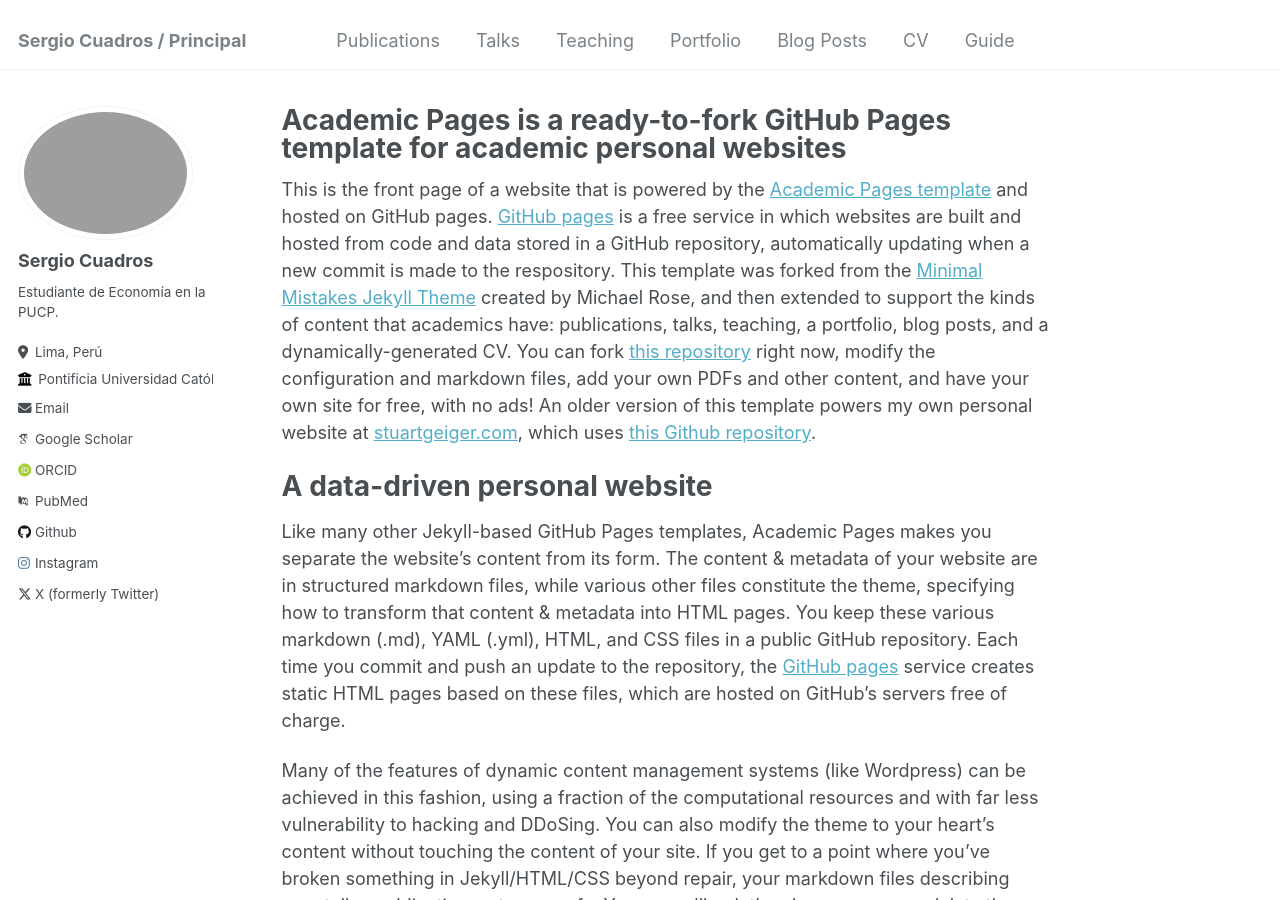
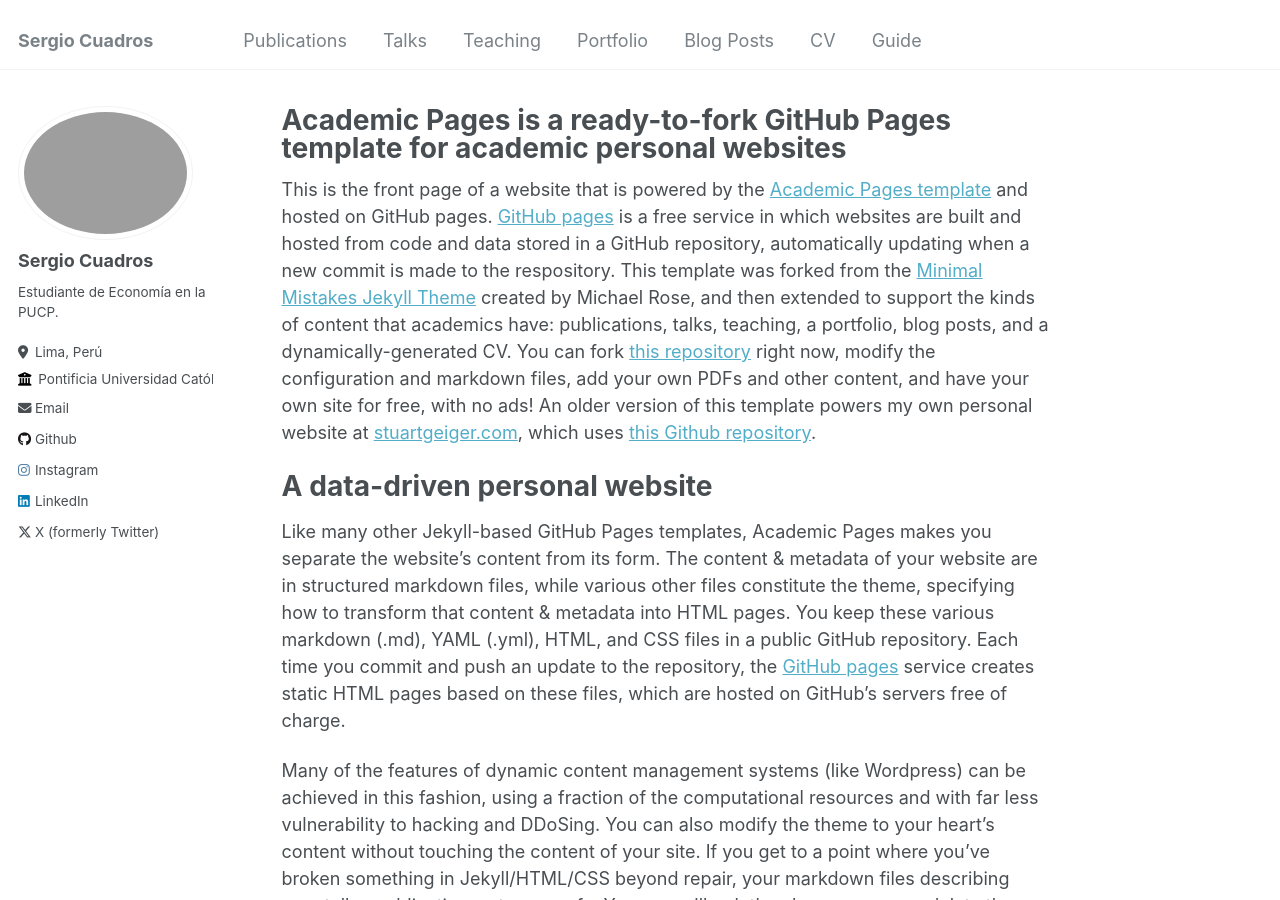
Before and after one commit to sergiocuadrosq/sergiocuadrosq.github.io, a Jekyll site: the page built from _pages/about.md, in a window 1280 px wide and 900 px high. Built offline with Jekyll 4.4.1, drawn with Linux system fonts in a browser that asks for light colours; some web fonts are replaced.

Commit message:
Update _config.yml

```diff
--- a/_config.yml
+++ b/_config.yml
@@ -8,11 +8,11 @@
 
 # Basic Site Settings
 locale                   : "en-US"
-title                    : "Sergio Cuadros / Principal"
+title                    : "Sergio Cuadros"
 title_separator          : "-"
 name                     : &name "Sergio Cuadros"
 description              : &description "personal description"
-url                      : https://academicpages.github.io # the base hostname & protocol for your site e.g. "https://mmistakes.github.io"
+url                      : https://sergiocuadrosq.github.io # the base hostname & protocol for your site e.g. "https://mmistakes.github.io"
 baseurl                  : "" # the subpath of your site, e.g. "/blog"
 repository               : "academicpages/academicpages.github.io"
 
@@ -32,11 +32,11 @@ author:
 
   # Academic websites
   arxiv            : # URL - Update with the correct link to your profile
-  googlescholar    : "https://scholar.google.com/citations?user=PS_CX0AAAAAJ"
+  googlescholar    : # "https://scholar.google.com/citations?user=PS_CX0AAAAAJ"
   impactstory      : # URL
-  orcid            : "http://orcid.org/yourorcidurl"
+  orcid            : # "http://orcid.org/yourorcidurl"
   semantic         : # URL
-  pubmed           : "https://www.ncbi.nlm.nih.gov/pubmed/?term=john+snow"
+  pubmed           : # "https://www.ncbi.nlm.nih.gov/pubmed/?term=john+snow"
   researchgate     : # URL
 
   # Repositories and software development
@@ -57,7 +57,7 @@ author:
   keybase          : # Username
   instagram        : "sergiocuadrosq"
   lastfm           : # Username
-  linkedin         : # Username
+  linkedin         : "sergiocuadrosq"
   mastodon         : # URL
   medium           : # URL
   pinterest        : # Username
```
